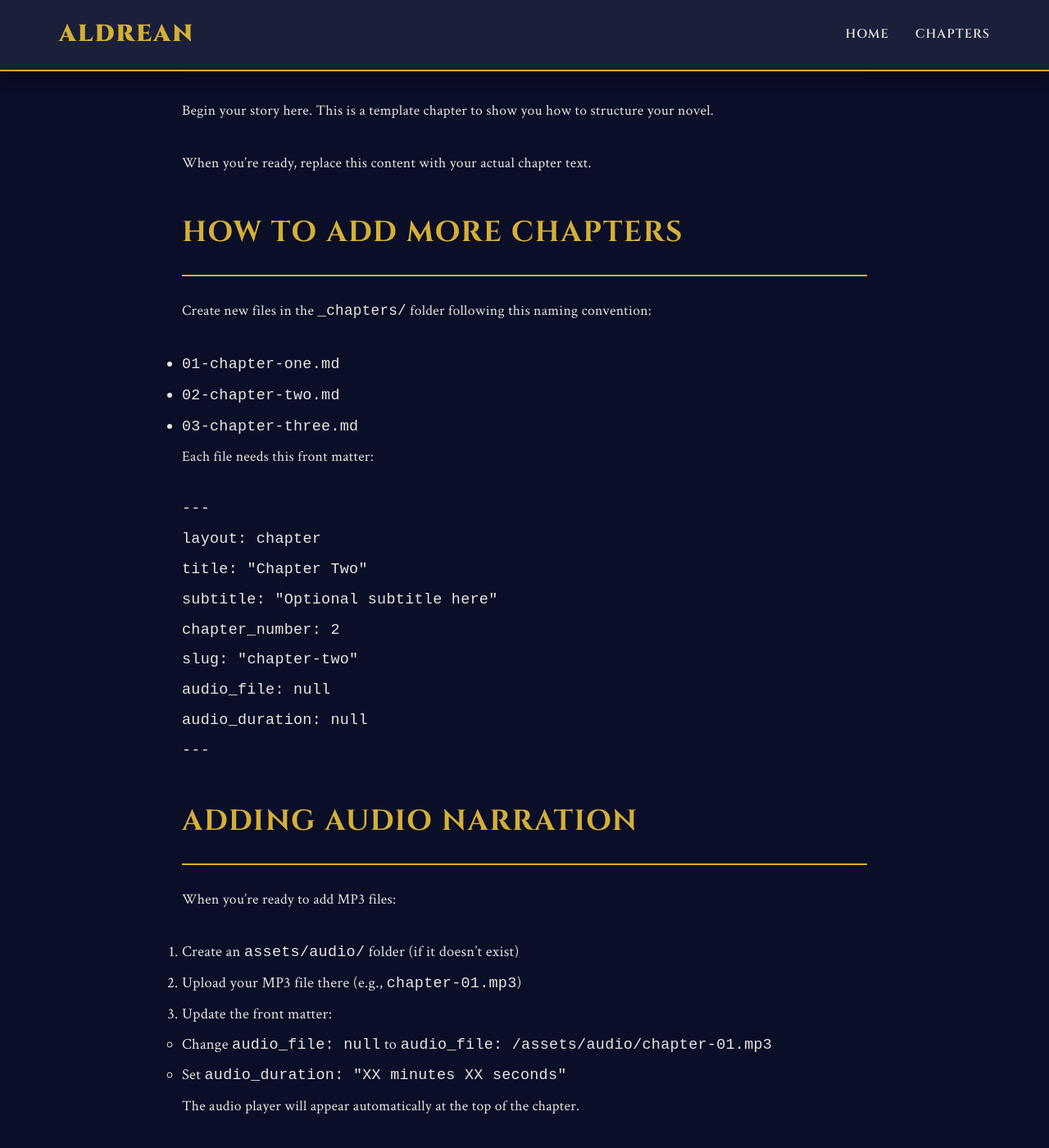
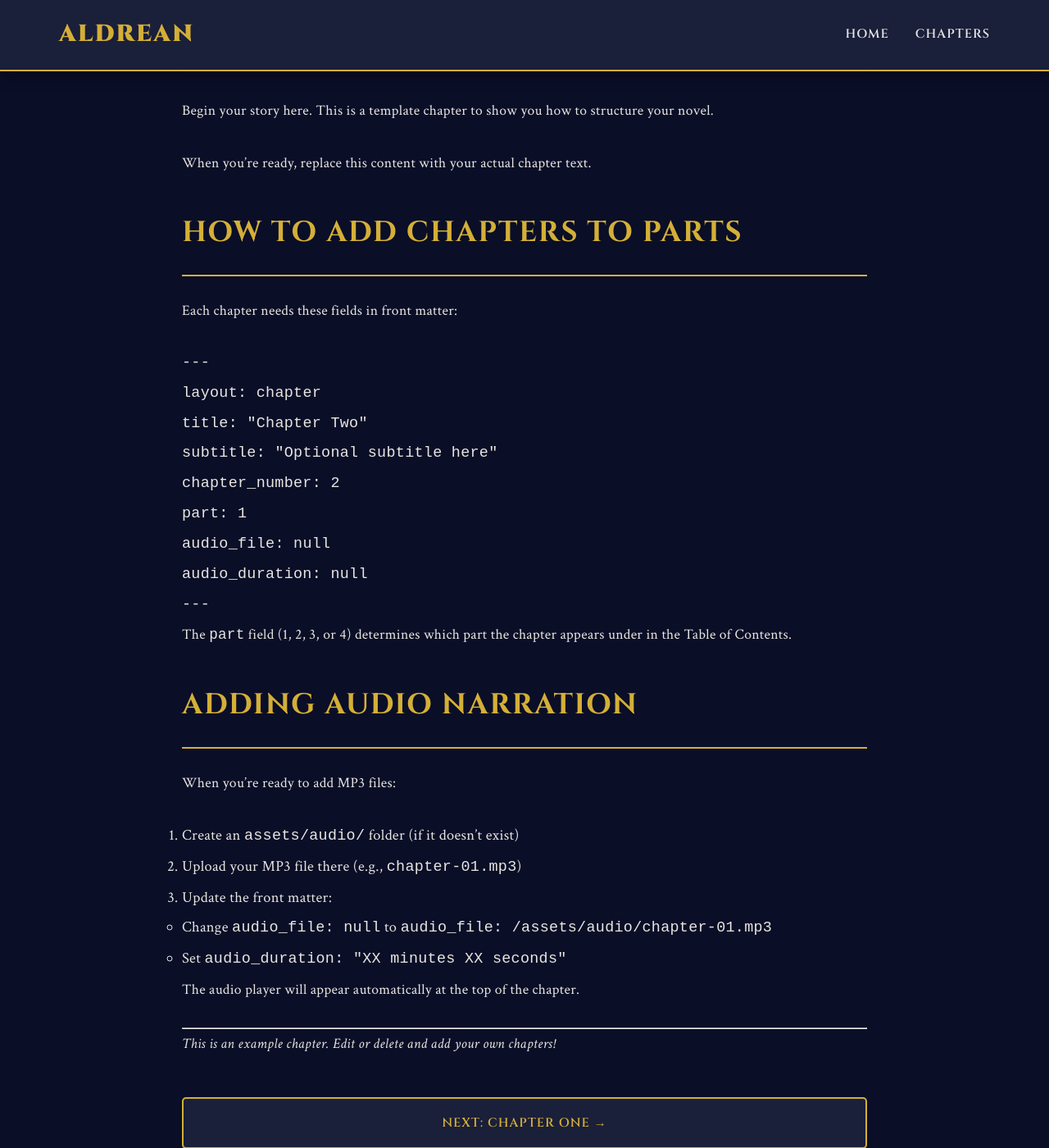
Before and after one commit to Nitro-Supreme/Aldrean, a Jekyll site: the page built from _chapters/01-chapter-one.md, in a window 1280 px wide and 1400 px high, scrolled down 377 px. Shown: the whole window at 82% size. Built offline with Jekyll 4.4.1, drawn with Linux system fonts in a browser that asks for light colours; some of the changed text lies outside the part shown.

Commit message:
Update chapter template with part support

````diff
--- a/_chapters/01-chapter-one.md
+++ b/_chapters/01-chapter-one.md
@@ -3,7 +3,7 @@ layout: chapter
 title: "Chapter One"
 subtitle: "The First Star"
 chapter_number: 1
-slug: "chapter-one"
+part: 1
 audio_file: null
 audio_duration: null
 ---
@@ -12,15 +12,9 @@ Begin your story here. This is a template chapter to show you how to structure y
 
 When you're ready, replace this content with your actual chapter text.
 
-## How to Add More Chapters
+## How to Add Chapters to Parts
 
-Create new files in the `_chapters/` folder following this naming convention:
-
-- `01-chapter-one.md`
-- `02-chapter-two.md`
-- `03-chapter-three.md`
-
-Each file needs this front matter:
+Each chapter needs these fields in front matter:
 
 ```yaml
 ---
@@ -28,11 +22,13 @@ layout: chapter
 title: "Chapter Two"
 subtitle: "Optional subtitle here"
 chapter_number: 2
-slug: "chapter-two"
+part: 1
 audio_file: null
 audio_duration: null
 ---
 ```
+
+The `part` field (1, 2, 3, or 4) determines which part the chapter appears under in the Table of Contents.
 
 ## Adding Audio Narration
 
@@ -46,13 +42,6 @@ When you're ready to add MP3 files:
 
 The audio player will appear automatically at the top of the chapter.
 
-## Formatting Your Content
-
-- Use `##` for section headers within chapters
-- Use `**text**` for **bold** emphasis
-- Use `*text*` for *italics*
-- Separate scenes with a blank line for readability
-
 ---
 
 *This is an example chapter. Edit or delete and add your own chapters!*
````
